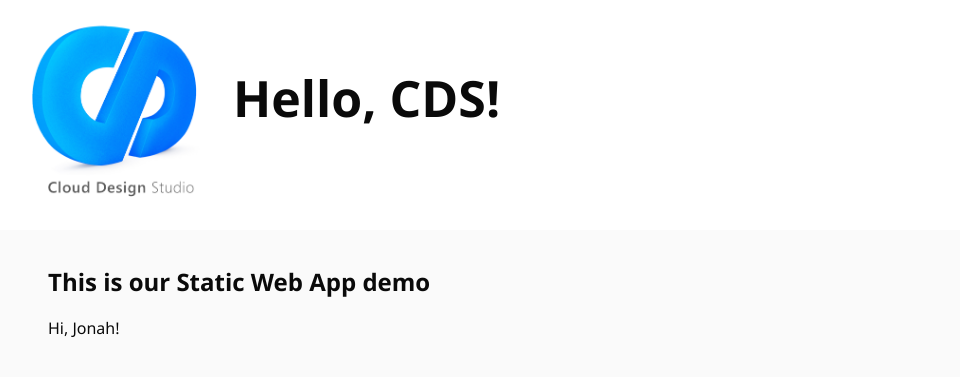
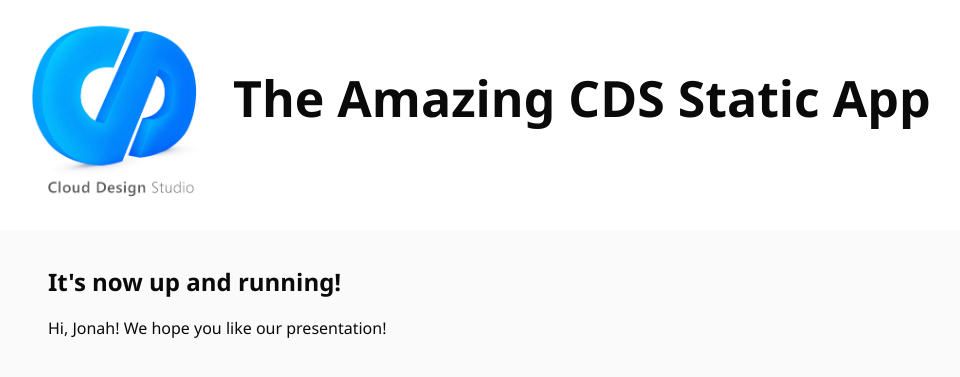
Before and after one commit to weihunghsieh/TeamSWADemo, a plain HTML site: page index.html in a window 1280 px wide. Shown: the top 377 px of the page, without its empty margins (2-962 px from the left). Drawn offline with Linux system fonts and the light colour scheme.

Commit message:
Update index.html

```diff
--- a/index.html
+++ b/index.html
@@ -7,12 +7,12 @@
 
   <div id="banner">
       <img id="cdslogo" src="CDSLogo.png" />
-      <h1 id="title">Hello, CDS!</h1>
+      <h1 id="title">The Amazing CDS Static App</h1>
   </div>
 
   <div id="maincontent">
-    <h2>This is our Static Web App demo</h2>
-    <p>Hi, Jonah!</p>
+    <h2>It's now up and running!</h2>
+    <p>Hi, Jonah! We hope you like our presentation!</p>
   </div>
 
   </body>
```
